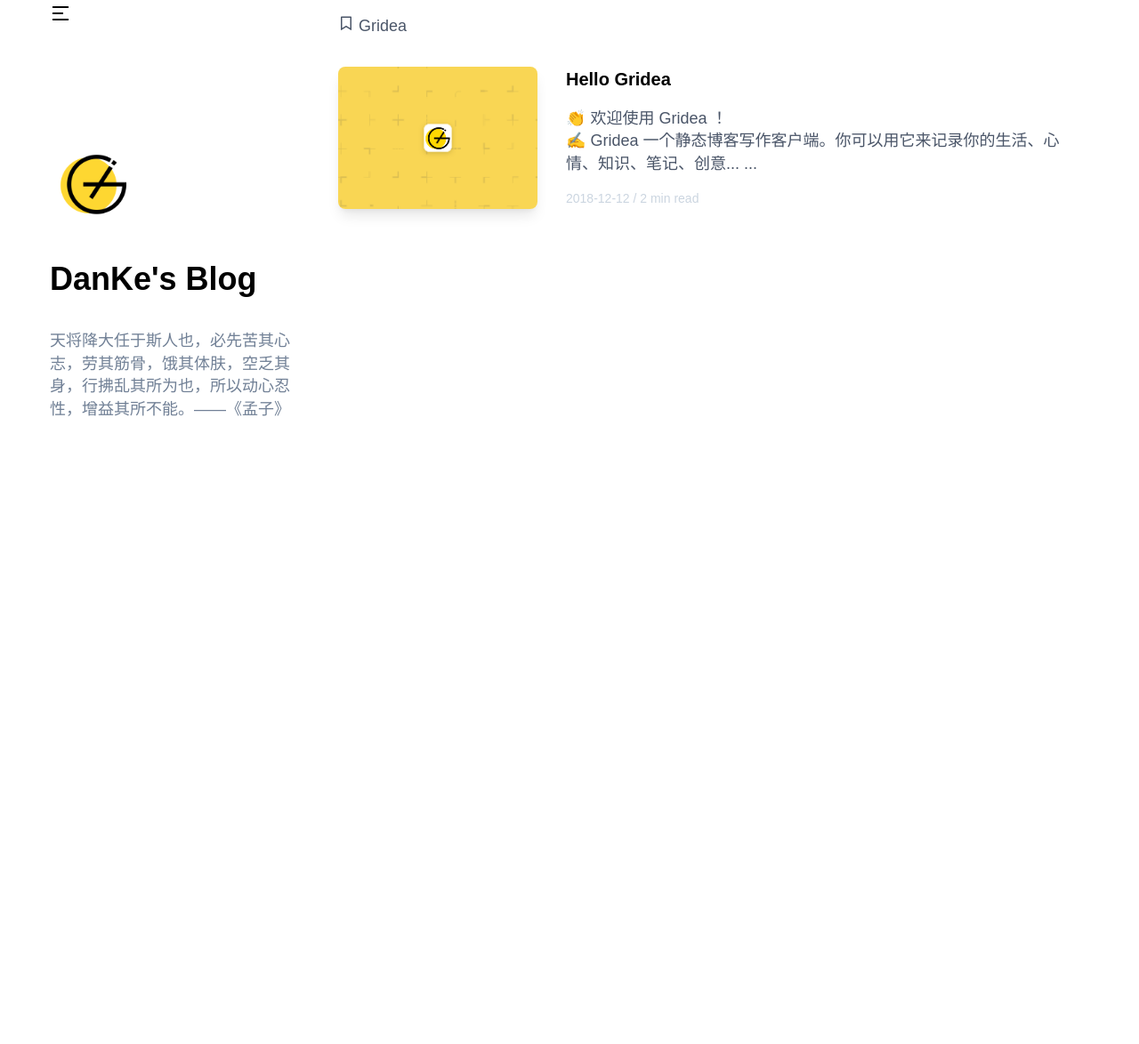
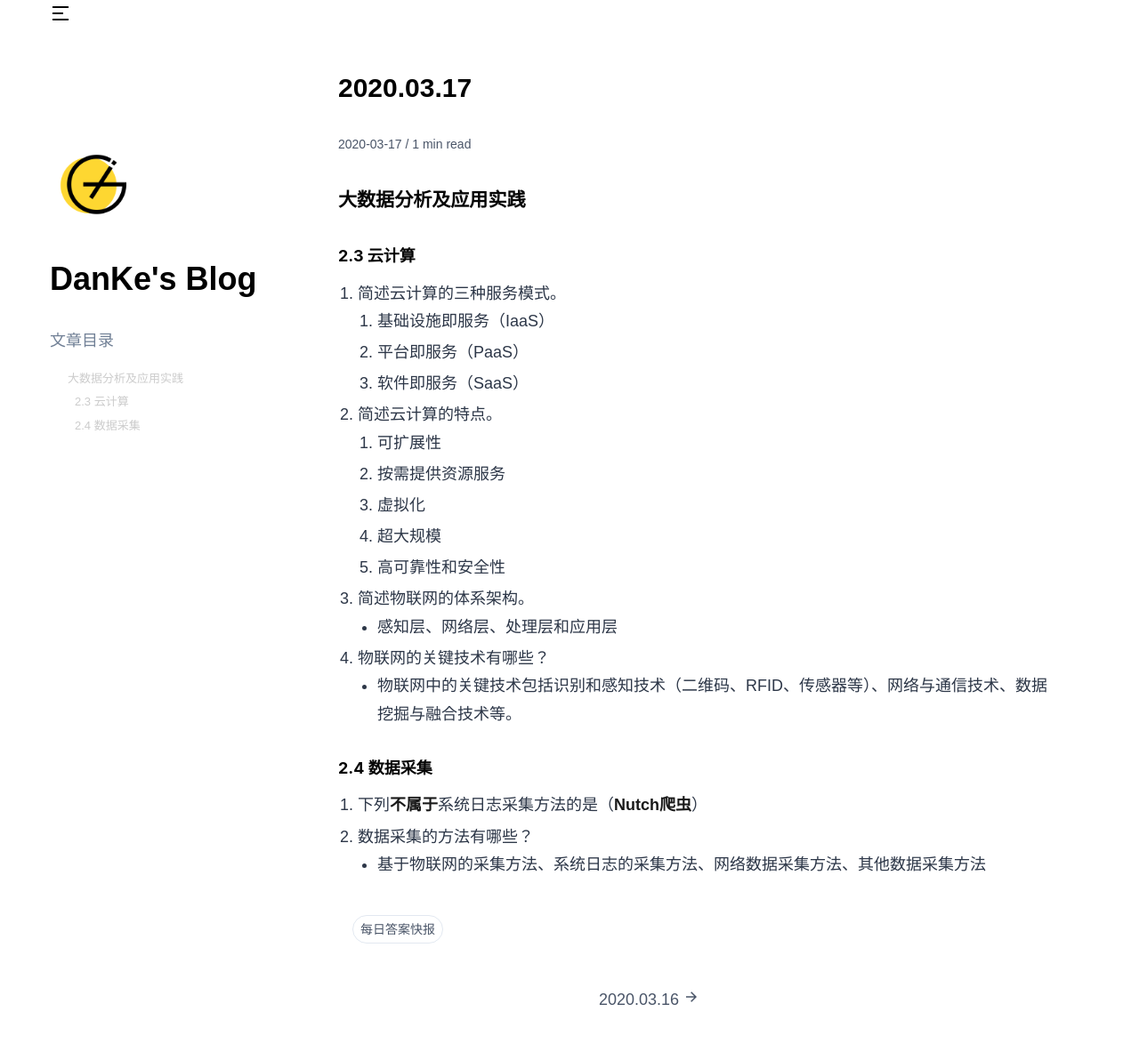
Before and after one commit to DanKe-top/DanKe-top.github.io, a plain HTML site: page post/20200317/index.html in a window 1280 px wide. Shown: the part 18-1192 px from the top of the page at 89% size. Before the commit the page ends 800 px from the top, so only its background shows below. Drawn offline with nearby package versions, Linux system fonts and the light colour scheme; a web font is replaced by a local one.

Commit message:
update from gridea: 2020-03-17 10:46:26

```diff
--- a/tag/e8XTmXXJ5/index.html
+++ b/post/20200317/index.html
@@ -4,7 +4,7 @@
 <meta name="viewport" content="width=device-width, initial-scale=1" />
 <title>DanKe&#39;s Blog</title>
 <meta name="description" content="天将降大任于斯人也，必先苦其心志，劳其筋骨，饿其体肤，空乏其身，行拂乱其所为也，所以动心忍性，增益其所不能。——《孟子》" />
-<link rel="shortcut icon" href="https://DanKe-top.github.io/favicon.ico?v=1584361433149">
+<link rel="shortcut icon" href="https://DanKe-top.github.io/favicon.ico?v=1584413183005">
 <link rel="stylesheet" href="https://cdnjs.cloudflare.com/ajax/libs/KaTeX/0.10.0/katex.min.css">
 <link href="https://cdn.jsdelivr.net/npm/remixicon@2.3.0/fonts/remixicon.css" rel="stylesheet">
 <link rel="stylesheet" href="https://fonts.googleapis.com/css?family=Droid+Serif:400,700">
@@ -23,36 +23,32 @@
       <div class="flex lg:block p-4 lg:px-0 items-center fixed lg:static lg:block top-0 right-0 left-0 bg-white z-50">
         <i class="ri-menu-2-line lg:mt-4 text-2xl cursor-pointer animated fadeIn" onclick="openMenu()"></i>
         <a href="https://DanKe-top.github.io">
-          <img class="animated fadeInLeft avatar rounded-lg mx-4 lg:mt-32 lg:mx-0 mt-0 lg:w-24 lg:h-24 w-12 w-12" src="https://DanKe-top.github.io/images/avatar.png?v=1584361433149" alt="">
+          <img class="animated fadeInLeft avatar rounded-lg mx-4 lg:mt-32 lg:mx-0 mt-0 lg:w-24 lg:h-24 w-12 w-12" src="https://DanKe-top.github.io/images/avatar.png?v=1584413183005" alt="">
         </a>
         <h1 class="animated fadeInLeft lg:text-4xl font-extrabold lg:mt-8 mt-0 text-xl" style="animation-delay: 0.2s">DanKe&#39;s Blog</h1>
       </div>
 
         <div class="animated fadeInLeft" style="animation-delay: 0.4s">
           <p class="my-4 text-gray-600 font-light hidden lg:block">
-            天将降大任于斯人也，必先苦其心志，劳其筋骨，饿其体肤，空乏其身，行拂乱其所为也，所以动心忍性，增益其所不能。——《孟子》
+            文章目录
           </p>
-          <div class="animated fadeInLeft social-container hidden lg:block" style="animation-delay: 0.6s">
-
-
-
-
-
-
-
-
-
-
-
-
-
-
-
-
-
-
-
-
+          <div class="toc-container hidden lg:block">
+            <ul class="markdownIt-TOC">
+<li>
+<ul>
+<li>
+<ul>
+<li><a href="#%E5%A4%A7%E6%95%B0%E6%8D%AE%E5%88%86%E6%9E%90%E5%8F%8A%E5%BA%94%E7%94%A8%E5%AE%9E%E8%B7%B5">大数据分析及应用实践</a>
+<ul>
+<li><a href="#23-%E4%BA%91%E8%AE%A1%E7%AE%97">2.3 云计算</a></li>
+<li><a href="#24-%E6%95%B0%E6%8D%AE%E9%87%87%E9%9B%86">2.4 数据采集</a></li>
+</ul>
+</li>
+</ul>
+</li>
+</ul>
+</li>
+</ul>
 
           </div>
         </div>
@@ -97,35 +93,78 @@
 </div>
 <div class="mask" onclick="closeMenu()">
 </div>
-      <div class="content-wrapper py-32 lg:p-8 lg:w-3/4">
-        <h2 class="text-lg text-gray-700 mb-8">
-          <i class="ri-bookmark-line"></i> Gridea
-        </h2>
+      <div class="content-wrapper py-32 lg:p-8 lg:w-3/4 post-detail animated fadeIn">
+        <h1 class="text-3xl font-bold lg:mt-16">2020.03.17</h1>
+        <div class="text-sm text-gray-700 lg:my-8">
+          2020-03-17 / 1 min read
+        </div>
 
-  <section class="post-item md:flex pb-12 animated fadeIn" :style="{ 'animation-delay': `${0 * 0.2}s` }">
+        <div class="post-content yue">
+          <h3 id="大数据分析及应用实践">大数据分析及应用实践</h3>
+<h4 id="23-云计算">2.3 云计算</h4>
+<ol>
+<li>简述云计算的三种服务模式。
+<ol>
+<li>基础设施即服务（IaaS）</li>
+<li>平台即服务（PaaS）</li>
+<li>软件即服务（SaaS）</li>
+</ol>
+</li>
+<li>简述云计算的特点。
+<ol>
+<li>可扩展性</li>
+<li>按需提供资源服务</li>
+<li>虚拟化</li>
+<li>超大规模</li>
+<li>高可靠性和安全性</li>
+</ol>
+</li>
+<li>简述物联网的体系架构。
+<ul>
+<li>感知层、网络层、处理层和应用层</li>
+</ul>
+</li>
+<li>物联网的关键技术有哪些？
+<ul>
+<li>物联网中的关键技术包括识别和感知技术（二维码、RFID、传感器等）、网络与通信技术、数据挖掘与融合技术等。</li>
+</ul>
+</li>
+</ol>
+<h4 id="24-数据采集">2.4 数据采集</h4>
+<ol>
+<li>下列<strong>不属于</strong>系统日志采集方法的是（<strong>Nutch爬虫</strong>）</li>
+<li>数据采集的方法有哪些？
+<ul>
+<li>基于物联网的采集方法、系统日志的采集方法、网络数据采集方法、其他数据采集方法</li>
+</ul>
+</li>
+</ol>
 
-      <a href="https://DanKe-top.github.io/post/hello-gridea/" class="feature-image-wrapper bg-gray-100 rounded-lg flex-shrink-0 mr-8 w-full h-56 h-32 md:w-56 md:h-40">
-        <div class="post-feature-image lazy w-full h-56 h-32 md:w-56 md:h-40" data-bg="'https://DanKe-top.github.io/post-images/hello-gridea.png'">
         </div>
-      </a>
-
-    <div class="content">
-      <a href="https://DanKe-top.github.io/post/hello-gridea/">
-        <h2 class="post-title text-xl font-extrabold mt-5 md:mt-0">Hello Gridea</h2>
-      </a>
-      <div class="post-abstract text-gray-700 font-light my-4">
-        <p>👏  欢迎使用 <strong>Gridea</strong> ！<br>
-✍️  <strong>Gridea</strong> 一个静态博客写作客户端。你可以用它来记录你的生活、心情、知识、笔记、创意... ...</p>
-
-      </div>
-      <div class="text-gray-400 text-sm font-light">2018-12-12 / 2 min read</div>
-    </div>
-  </section>
-
-        <div class="pagination-container animated fadeIn">
 
 
-</div>
+          <a class="animated fadeInUp p-2 items-center text-sm text-gray-700 border hover:bg-gray-300 leading-none rounded-full flex lg:inline-flex m-4 " href="https://DanKe-top.github.io/tag/FcuNwR0FI/">
+            <span class="flex-auto">每日答案快报</span>
+          </a>
+
+
+
+        <div class="flex justify-between py-8">
+
+
+
+            <div class="next-post">
+              <a href="https://DanKe-top.github.io/post/20200316/">
+                <h3 class="post-title">
+                  2020.03.16
+                  <i class="ri-arrow-right-line"></i>
+                </h3>
+              </a>
+            </div>
+
+        </div>
+
+
 
       </div>
     </div>
```
Also changed, not shown: archives/index.html (+11 -2 lines), atom.xml (+48 -1 lines), index.html (+15 -2 lines), post/20200316/index.html (+11 -2 lines), post/about/index.html (+2 -2 lines), post/hello-gridea/index.html (+2 -2 lines), tag/FcuNwR0FI/index.html (+15 -2 lines), tags/index.html (+3 -3 lines).
